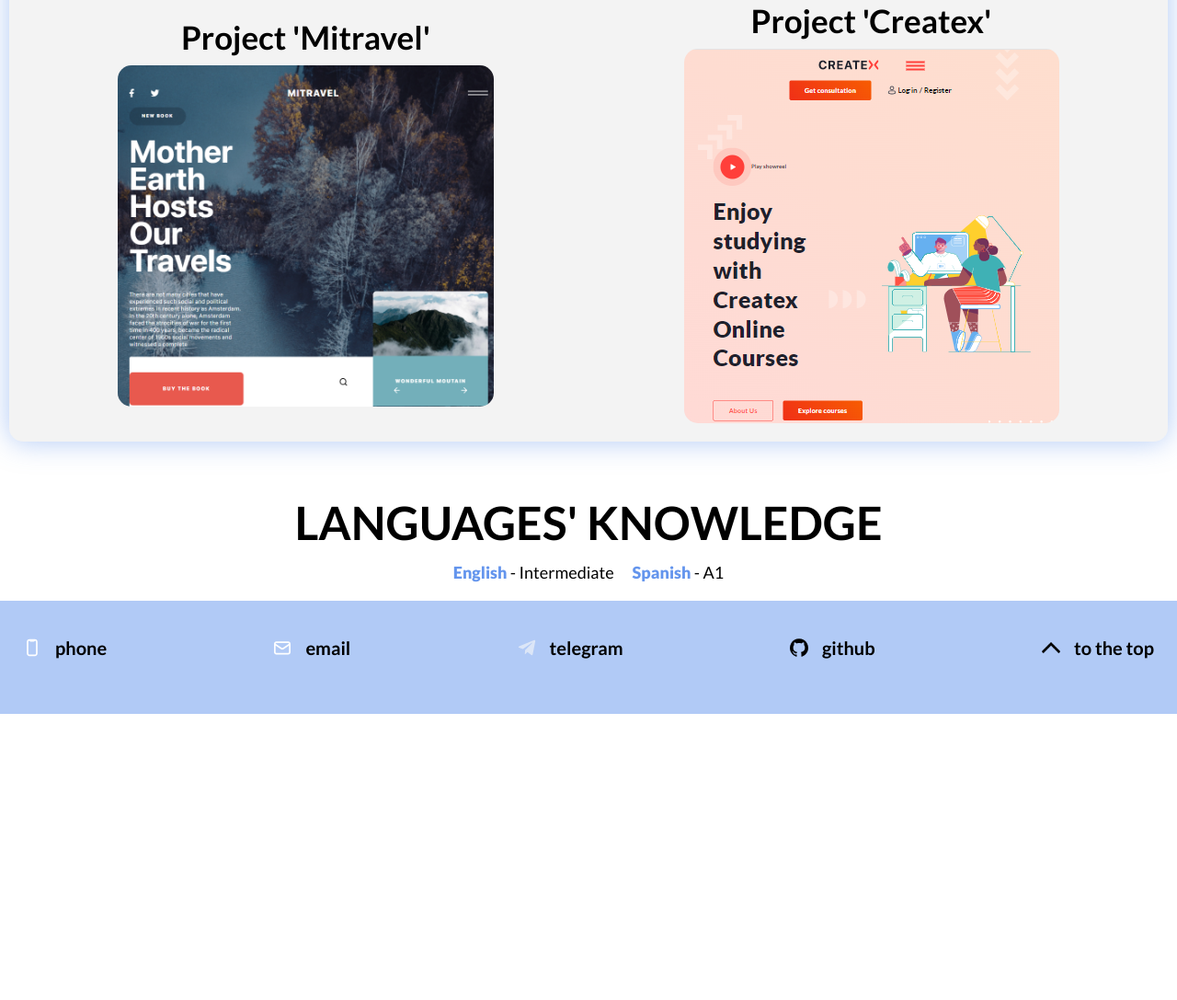
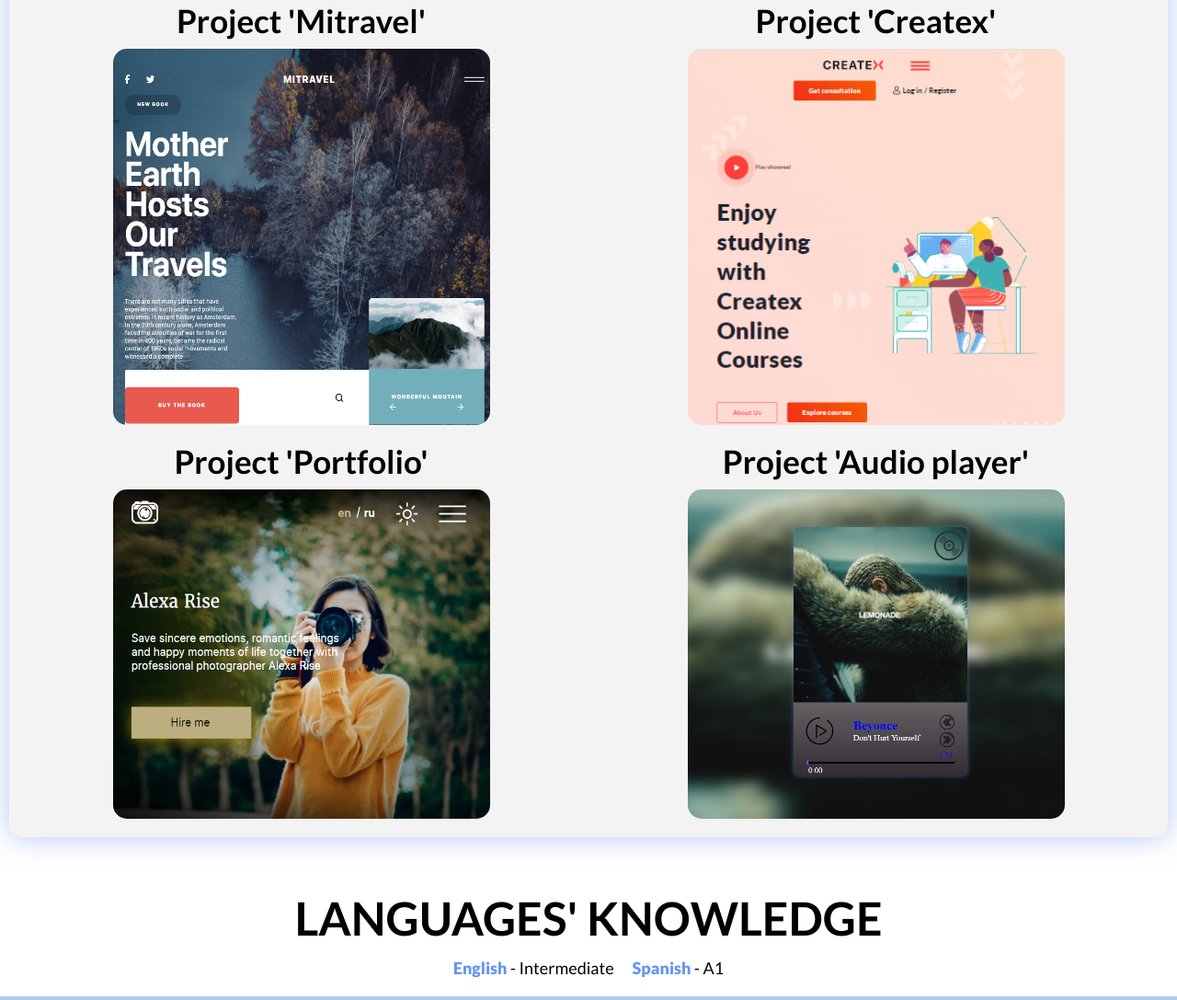
Before and after one commit to NastyaKladava/Projects, a plain HTML site: page my CV/website/index.html in a window 1280 px wide. Shown: the part 1971-3058 px from the top of the page at 92% size. Before the commit the page ends 2747 px from the top, so only its background shows below. Drawn offline with Linux system fonts and the light colour scheme; files whose address does not match are found by name.

Commit message:
add new projects

```diff
--- a/my CV/website/css/media.css
+++ b/my CV/website/css/media.css
@@ -140,12 +140,6 @@
     margin-bottom: 10px;
   }
 
-  .code__box {
-    display: grid;
-    grid-template-columns: repeat(1, 1fr);
-    grid-gap: 10px;
-  }
-
   .code__item--first {
     grid-column: 1/2;
     grid-row: 1/2;
@@ -185,6 +179,12 @@
 
   .skills__item {
     width: 90%;
+  }
+
+  .code__box {
+    display: grid;
+    grid-template-columns: repeat(auto-fill, minmax(70%, 1fr));
+    grid-gap: 10px;
   }
 
   .code__item {
--- a/my CV/website/css/style.css
+++ b/my CV/website/css/style.css
@@ -494,10 +494,13 @@ td {
 
 .code__box {
   display: grid;
-  grid-template-columns: repeat(2, 1fr);
+  grid-template-columns: repeat(auto-fill, minmax(440px, 1fr));
+  justify-items: center;
+  grid-gap: 20px;
 }
 
 .code__item {
+  position: relative;
   display: -webkit-box;
   display: -ms-flexbox;
   display: flex;
@@ -526,14 +529,8 @@ td {
   transform: scale(1.2);
 }
 
-.code__item--first {
-  grid-column: 1/2;
-  justify-self: center;
-}
-
-.code__item--second {
-  grid-column: 2/3;
-  justify-self: center;
+.code__container:hover .code__item:not(:hover) {
+  filter: grayscale(100%);
 }
 
 .code-example {
@@ -545,6 +542,8 @@ td {
 
 .code__image {
   border-radius: 15px;
+  width: 100%;
+  height: 90%;
 }
 
 /* Languages */
--- a/my CV/website/index.html
+++ b/my CV/website/index.html
@@ -272,6 +272,7 @@
                   <a
                     href="https://nastyakladava.github.io/projects/mitravel/index.html"
                     target="_blank"
+                    class="code__item-link"
                     >Project 'Mitravel'</a
                   >
                 </h3>
@@ -286,12 +287,43 @@
                   <a
                     href="http://fe.it-academy.by/Projects/Kladova/index.html"
                     target="_blank"
+                    class="code__item-link"
                     >Project 'Createx'</a
                   >
                 </h3>
                 <img
                   src="img/project-1.png"
                   alt="Project 'Createx'"
+                  class="code__image"
+                />
+              </div>
+              <div class="code__item code__item--third">
+                <h3 class="subtitle">
+                  <a
+                    href="https://nastyakladava.github.io/projects/portfolio/"
+                    target="_blank"
+                    class="code__item-link"
+                    >Project 'Portfolio'</a
+                  >
+                </h3>
+                <img
+                  src="img/project-3.png"
+                  alt="Project 'Portfolio'"
+                  class="code__image"
+                />
+              </div>
+              <div class="code__item code__item--fourth">
+                <h3 class="subtitle">
+                  <a
+                    href="https://nastyakladava.github.io/projects/audioplayer/"
+                    target="_blank"
+                    class="code__item-link"
+                    >Project 'Audio player'</a
+                  >
+                </h3>
+                <img
+                  src="img/project-4.png"
+                  alt="Project 'Audio player'"
                   class="code__image"
                 />
               </div>
```
Also changed, not shown: my CV/website/img/project-3.png (added), my CV/website/img/project-4.png (added).
